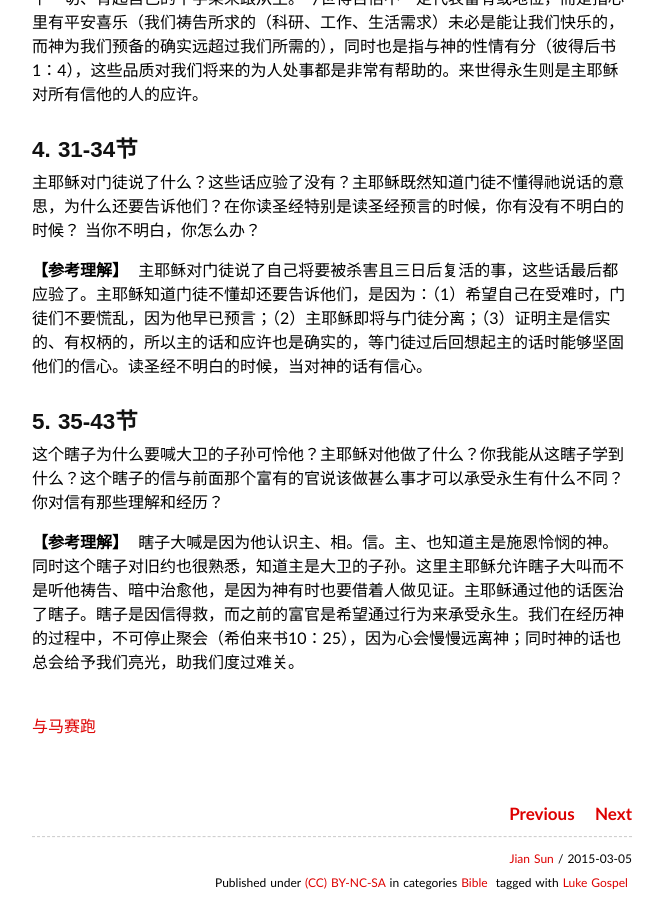
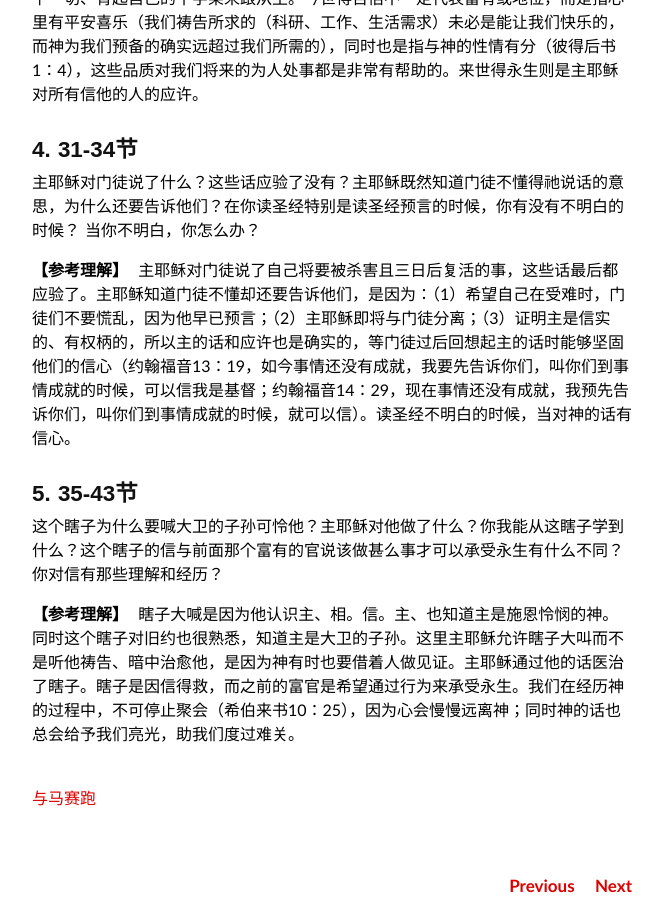
Before and after one commit to sjsprecious/sjsprecious.github.io, a Jekyll site: the page built from _posts/2015-03-05-LUKE-GOSPEL-CHAP-18.md, in a window 1280 px wide and 900 px high, scrolled down 1213 px. Shown: the whole window, without its empty margins (308-971 px from the left). Built offline with Jekyll 4.4.1, drawn with Linux system fonts in a browser that asks for light colours; some web fonts are replaced; comment, search, counter and statistics services are not loaded.

Commit message:
chap 18 change

```diff
--- a/_posts/2015-03-05-LUKE-GOSPEL-CHAP-18.md
+++ b/_posts/2015-03-05-LUKE-GOSPEL-CHAP-18.md
@@ -33,7 +33,7 @@
 
 主耶稣对门徒说了什么？这些话应验了没有？主耶稣既然知道门徒不懂得祂说话的意思，为什么还要告诉他们？在你读圣经特别是读圣经预言的时候，你有没有不明白的时候？ 当你不明白，你怎么办？<br>
 
-**【参考理解】** &nbsp;主耶稣对门徒说了自己将要被杀害且三日后复活的事，这些话最后都应验了。主耶稣知道门徒不懂却还要告诉他们，是因为：（1）希望自己在受难时，门徒们不要慌乱，因为他早已预言；（2）主耶稣即将与门徒分离；（3）证明主是信实的、有权柄的，所以主的话和应许也是确实的，等门徒过后回想起主的话时能够坚固他们的信心。读圣经不明白的时候，当对神的话有信心。<br><br>
+**【参考理解】** &nbsp;主耶稣对门徒说了自己将要被杀害且三日后复活的事，这些话最后都应验了。主耶稣知道门徒不懂却还要告诉他们，是因为：（1）希望自己在受难时，门徒们不要慌乱，因为他早已预言；（2）主耶稣即将与门徒分离；（3）证明主是信实的、有权柄的，所以主的话和应许也是确实的，等门徒过后回想起主的话时能够坚固他们的信心（约翰福音13：19，如今事情还没有成就，我要先告诉你们，叫你们到事情成就的时候，可以信我是基督；约翰福音14：29，现在事情还没有成就，我预先告诉你们，叫你们到事情成就的时候，就可以信）。读圣经不明白的时候，当对神的话有信心。<br><br>
 
 ## 5. 35-43节<br>
 
```
